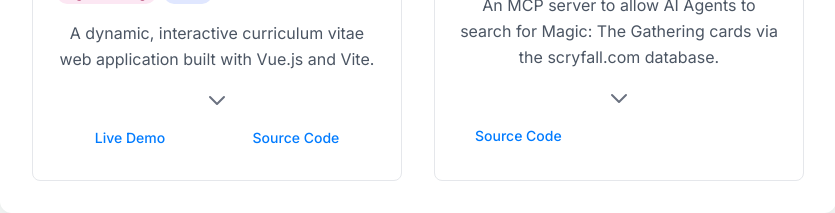
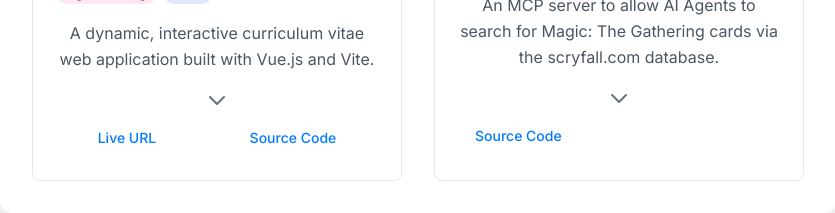
Before and after one commit to levofski/live-cv, a Vue app: page / in a window 1280 px wide. Shown: the part 2520-2733 px from the top of the page, without its empty margins (222-1057 px from the left). Built offline with nearby package versions, Linux system fonts and the light colour scheme.

Commit message:
style: update link text for project demo - **Files Changed**: `ProjectsSection.vue` - **Reason**: Changed link text from "Live Demo" to "Live URL" for clarity.

```diff
--- a/src/components/ProjectsSection.vue
+++ b/src/components/ProjectsSection.vue
@@ -163,7 +163,7 @@ function getTechColor(index) {
               :href="project.liveUrl"
               target="_blank"
               class="button button-primary text-sm py-2 px-4"
-              >Live Demo</a
+              >Live URL</a
             >
             <a
               v-if="project.sourceUrl"
```
